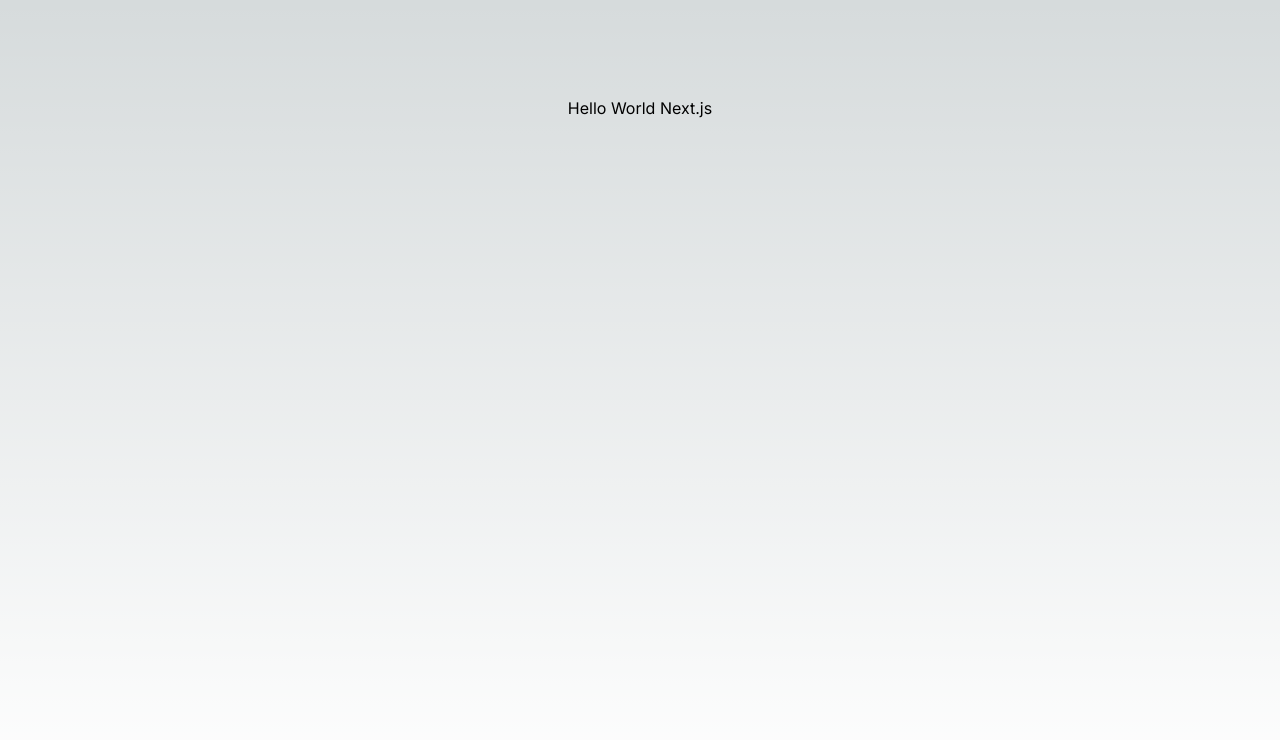
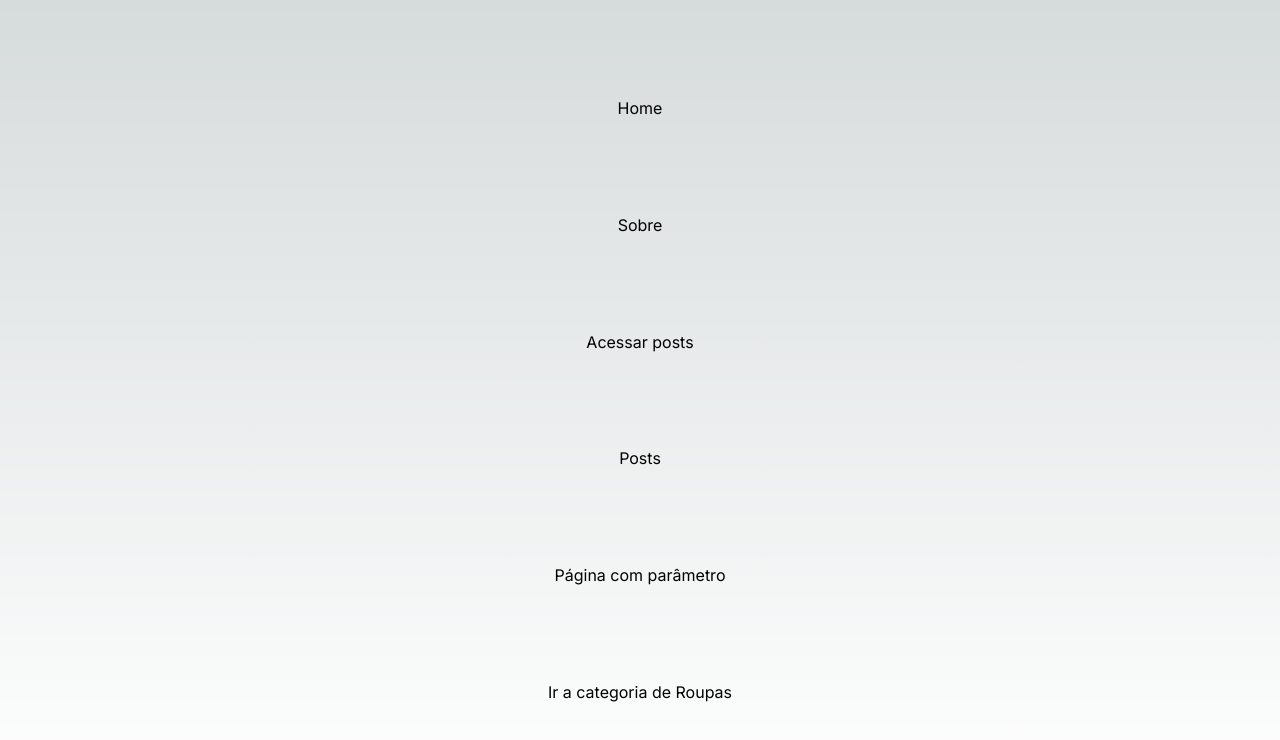
Before and after one commit to lukabarth/nextjs-course, a Next.js app: page / in a window 1280 px wide. Shown: the top 740 px of the page. Built offline with nearby package versions, Linux system fonts and the light colour scheme.

Commit message:
Modifica página home

```diff
--- a/src/app/page.js
+++ b/src/app/page.js
@@ -1,9 +1,17 @@
-import Image from "next/image";
+import Link from "next/link";
 
 export default function Home() {
   return (
     <main className="flex min-h-screen flex-col items-center justify-between p-24">
-      <h1>Hello World Next.js</h1>
+      <h1>Home</h1>
+      <Link href="/sobre">Sobre</Link>
+
+      <h1>Acessar posts</h1>
+      <Link href="/posts">Posts</Link>
+
+      <Link href="/exemplo?parametro=abc">Página com parâmetro</Link>
+
+      <Link href="/produtos/categorias/roupas">Ir a categoria de Roupas</Link>
     </main>
   );
 }
```
